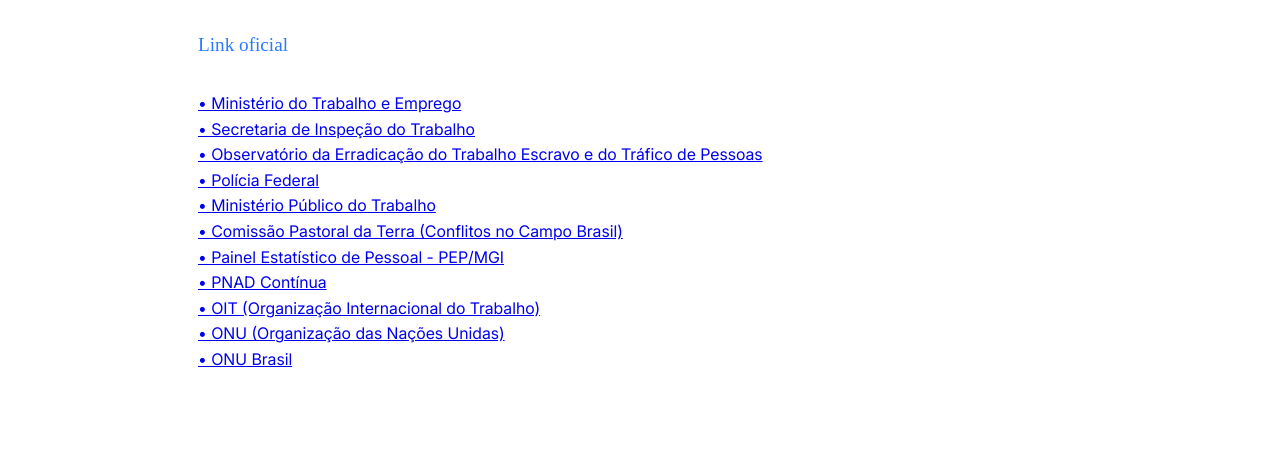
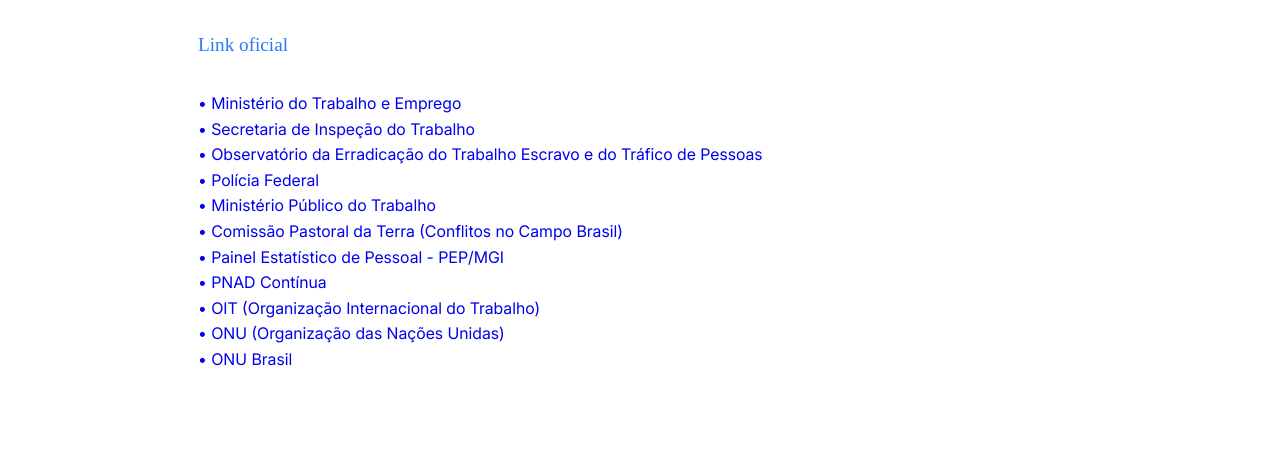
Before and after one commit to Landowski/mapa-escravidao, a Jekyll site: the page built from transparencia.html, in a window 1280 px wide and 1400 px high, scrolled down 31 px. Shown: the part 860-1316 px from the top of the window. Built offline with Jekyll 4.4.1, drawn with Linux system fonts in a browser that asks for light colours; some web fonts are replaced.

Commit message:
Update styles.css

```diff
--- a/css/styles.css
+++ b/css/styles.css
@@ -297,7 +297,7 @@
 }
 
 .todas-noticias {
-    display: flex;
+    display: flex !important;
     align-items: center;
     width: fit-content;
     gap: 10px;
@@ -381,6 +381,10 @@
 
 .more-section p, .fixo p {
     margin-bottom: 20px;
+}
+
+.more-section a, .fixo a {
+	text-decoration: none;
 }
 
 .more-section a:hover, .fixo a:hover {
```
